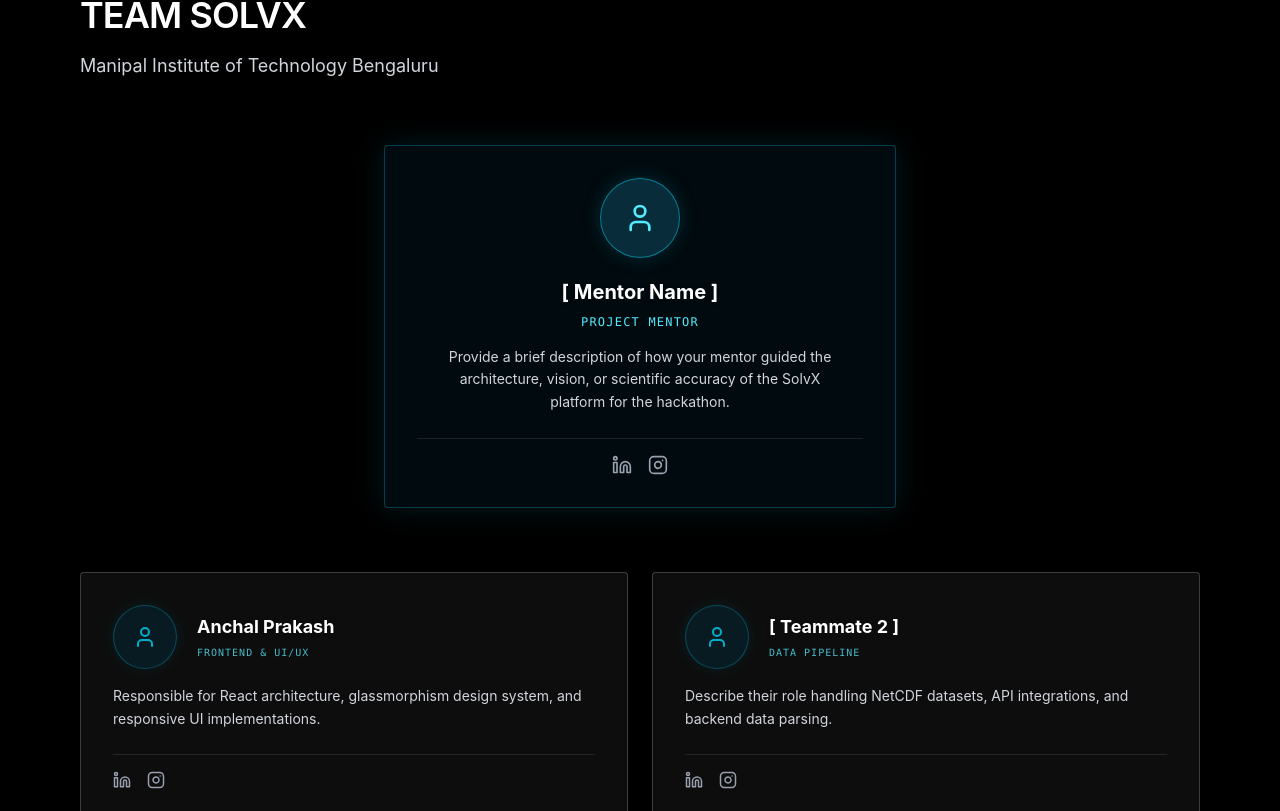
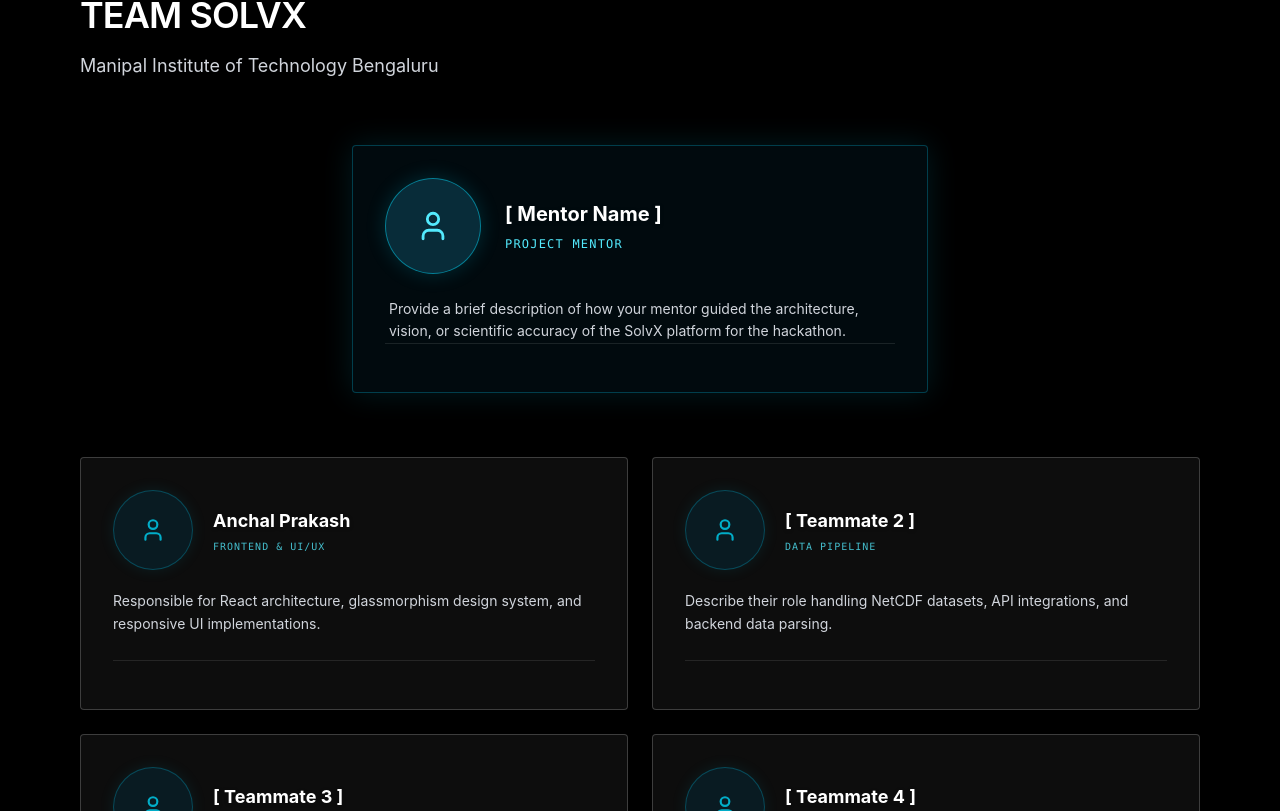
Before and after one commit to adityaksx/solvxx, a React (Vite) app: page / in a window 1280 px wide. Shown: the part 3789-4600 px from the top of the page. Built offline with nearby package versions, Linux system fonts and the light colour scheme.

Commit message:
add optional team photos and contact links

```diff
--- a/src/App.tsx
+++ b/src/App.tsx
@@ -2,7 +2,7 @@
 import {
   Activity, Layers, Navigation,
   Thermometer, Target, Globe,
-  ArrowRight, Terminal, ChevronRight, Brain,
+  ArrowRight, Terminal, ChevronRight, Brain, Github, Mail,
   Database, Server, Workflow, MapPin, Bot,
   ArrowDownRight, User
 } from 'lucide-react';
@@ -259,50 +259,95 @@
     name: "[ Mentor Name ]",
     role: "Project Mentor",
     description: "Provide a brief description of how your mentor guided the architecture, vision, or scientific accuracy of the SolvX platform for the hackathon.",
-    linkedin: "#",
-    instagram: "#"
+    photo: "",
+    github: "",
+    email: "",
+    linkedin: "",
+    instagram: ""
   };
 
   const teamMembers = [
-    { name: "Anchal Prakash", role: "Frontend & UI/UX", desc: "Responsible for React architecture, glassmorphism design system, and responsive UI implementations.", linkedin: "#", instagram: "#" },
-    { name: "[ Teammate 2 ]", role: "Data Pipeline", desc: "Describe their role handling NetCDF datasets, API integrations, and backend data parsing.", linkedin: "#", instagram: "#" },
-    { name: "[ Teammate 3 ]", role: "3D Visualization", desc: "Describe their role building the Three.js canvas, volumetric rendering, and spatial plotting.", linkedin: "#", instagram: "#" },
-    { name: "[ Teammate 4 ]", role: "Oceanographic Models", desc: "Describe their role ensuring scientific accuracy across physical and biogeochemical variables.", linkedin: "#", instagram: "#" },
-    { name: "[ Teammate 5 ]", role: "Cloud Architecture", desc: "Describe their role managing deployment and environment setup.", linkedin: "#", instagram: "#" },
-    { name: "[ Teammate 6 ]", role: "Research & Validation", desc: "Describe their role validating model comparisons against observation data.", linkedin: "#", instagram: "#" }
+    { name: "Anchal Prakash", role: "Frontend & UI/UX", desc: "Responsible for React architecture, glassmorphism design system, and responsive UI implementations.", photo: "", github: "", email: "", linkedin: "", instagram: "" },
+    { name: "[ Teammate 2 ]", role: "Data Pipeline", desc: "Describe their role handling NetCDF datasets, API integrations, and backend data parsing.", photo: "", github: "", email: "", linkedin: "", instagram: "" },
+    { name: "[ Teammate 3 ]", role: "3D Visualization", desc: "Describe their role building the Three.js canvas, volumetric rendering, and spatial plotting.", photo: "", github: "", email: "", linkedin: "", instagram: "" },
+    { name: "[ Teammate 4 ]", role: "Oceanographic Models", desc: "Describe their role ensuring scientific accuracy across physical and biogeochemical variables.", photo: "", github: "", email: "", linkedin: "", instagram: "" },
+    { name: "[ Teammate 5 ]", role: "Cloud Architecture", desc: "Describe their role managing deployment and environment setup.", photo: "", github: "", email: "", linkedin: "", instagram: "" },
+    { name: "[ Teammate 6 ]", role: "Research & Validation", desc: "Describe their role validating model comparisons against observation data.", photo: "", github: "", email: "", linkedin: "", instagram: "" }
   ];
+
+  const hasValue = (value: string) => Boolean(value.trim());
+
+  const SocialLinks: React.FC<{
+    person: typeof mentor;
+    large?: boolean;
+  }> = ({ person, large = false }) => (
+    <div className="flex items-center gap-4 mt-auto border-t border-white/10 pt-4">
+      {hasValue(person.github) && (
+        <a href={person.github} className="text-gray-400 hover:text-white transition-colors" target="_blank" rel="noreferrer" aria-label="GitHub">
+          <Github size={large ? 21 : 18} />
+        </a>
+      )}
+      {hasValue(person.email) && (
+        <a href={`mailto:${person.email}`} className="text-gray-400 hover:text-cyan-300 transition-colors" aria-label="Email">
+          <Mail size={large ? 21 : 18} />
+        </a>
+      )}
+      {hasValue(person.linkedin) && (
+        <a href={person.linkedin} className="text-gray-400 hover:text-cyan-400 transition-colors" target="_blank" rel="noreferrer" aria-label="LinkedIn">
+          <LinkedinIcon size={large ? 21 : 18} />
+        </a>
+      )}
+      {hasValue(person.instagram) && (
+        <a href={person.instagram} className="text-gray-400 hover:text-pink-400 transition-colors" target="_blank" rel="noreferrer" aria-label="Instagram">
+          <InstagramIcon size={large ? 21 : 18} />
+        </a>
+      )}
+    </div>
+  );
 
   return (
     <section id="about" className="py-24 px-6 border-b border-white/10 bg-transparent">
       <div className="max-w-[70rem] mx-auto">
         <SectionHeader tag="The Team" title="TEAM SOLVX" description="Manipal Institute of Technology Bengaluru" />
+
         <div className="flex justify-center mb-16 mt-8">
-          <div className="p-8 border border-cyan-500/30 bg-cyan-950/20 backdrop-blur-md rounded-sm text-center flex flex-col items-center shadow-[0_0_30px_rgba(6,182,212,0.15)] max-w-lg w-full relative group">
-            <div className="w-20 h-20 bg-cyan-900/50 border border-cyan-400/50 rounded-full flex items-center justify-center mb-5 shadow-[0_0_20px_rgba(6,182,212,0.2)] group-hover:scale-105 transition-transform"><User size={32} className="text-cyan-300" /></div>
-            <h4 className="text-white text-xl font-bold mb-2 drop-shadow-sm">{mentor.name}</h4>
-            <p className="text-xs font-mono text-cyan-300 uppercase tracking-widest mb-4">{mentor.role}</p>
-            <p className="text-sm text-gray-300 leading-relaxed mb-6 px-4">{mentor.description}</p>
-            <div className="flex items-center gap-4 mt-auto border-t border-white/10 pt-4 w-full justify-center">
-              <a href={mentor.linkedin} className="text-gray-400 hover:text-cyan-400 transition-colors" target="_blank" rel="noreferrer"><LinkedinIcon size={20} /></a>
-              <a href={mentor.instagram} className="text-gray-400 hover:text-pink-400 transition-colors" target="_blank" rel="noreferrer"><InstagramIcon size={20} /></a>
+          <div className="p-8 border border-cyan-500/30 bg-cyan-950/20 backdrop-blur-md rounded-sm flex flex-col shadow-[0_0_30px_rgba(6,182,212,0.15)] max-w-xl w-full relative group">
+            <div className="flex items-center gap-6">
+              <div className="w-24 h-24 bg-cyan-900/50 border border-cyan-400/50 rounded-full flex items-center justify-center flex-shrink-0 overflow-hidden shadow-[0_0_20px_rgba(6,182,212,0.2)] group-hover:scale-105 transition-transform">
+                {hasValue(mentor.photo) ? (
+                  <img src={mentor.photo} alt={mentor.name} className="w-full h-full object-cover" />
+                ) : (
+                  <User size={34} className="text-cyan-300" />
+                )}
+              </div>
+              <div>
+                <h4 className="text-white text-xl font-bold mb-2 drop-shadow-sm">{mentor.name}</h4>
+                <p className="text-xs font-mono text-cyan-300 uppercase tracking-widest">{mentor.role}</p>
+              </div>
             </div>
+            <p className="text-sm text-gray-300 leading-relaxed mt-6 px-1">{mentor.description}</p>
+            <SocialLinks person={mentor} large />
           </div>
         </div>
+
         <div className="grid grid-cols-1 md:grid-cols-2 gap-6">
           {teamMembers.map((member, i) => (
             <div key={i} className="p-6 md:p-8 border border-white/20 bg-white/[0.05] backdrop-blur-md rounded-sm hover:bg-white/[0.1] hover:border-cyan-500/50 transition-all group flex flex-col shadow-md">
-              <div className="flex items-center gap-5 mb-4">
-                <div className="w-16 h-16 bg-cyan-950/40 border border-cyan-500/30 rounded-full flex items-center justify-center flex-shrink-0 group-hover:scale-110 group-hover:bg-cyan-900/60 transition-all shadow-[0_0_15px_rgba(6,182,212,0.1)]"><User size={24} className="text-cyan-400 opacity-80" /></div>
+              <div className="flex items-center gap-5 mb-5">
+                <div className="w-20 h-20 bg-cyan-950/40 border border-cyan-500/30 rounded-full flex items-center justify-center flex-shrink-0 overflow-hidden group-hover:scale-105 group-hover:bg-cyan-900/60 transition-all shadow-[0_0_15px_rgba(6,182,212,0.1)]">
+                  {hasValue(member.photo) ? (
+                    <img src={member.photo} alt={member.name} className="w-full h-full object-cover" />
+                  ) : (
+                    <User size={26} className="text-cyan-400 opacity-80" />
+                  )}
+                </div>
                 <div>
                   <h4 className="text-white text-lg font-bold mb-1 drop-shadow-sm">{member.name}</h4>
                   <p className="text-[10px] font-mono text-cyan-300/80 uppercase tracking-widest">{member.role}</p>
                 </div>
               </div>
               <p className="text-sm text-gray-300 leading-relaxed flex-1 mb-6">{member.desc}</p>
-              <div className="flex items-center gap-4 mt-auto border-t border-white/10 pt-4">
-                <a href={member.linkedin} className="text-gray-400 hover:text-cyan-400 transition-colors" target="_blank" rel="noreferrer"><LinkedinIcon size={18} /></a>
-                <a href={member.instagram} className="text-gray-400 hover:text-pink-400 transition-colors" target="_blank" rel="noreferrer"><InstagramIcon size={18} /></a>
-              </div>
+              <SocialLinks person={member} />
             </div>
           ))}
         </div>
```
